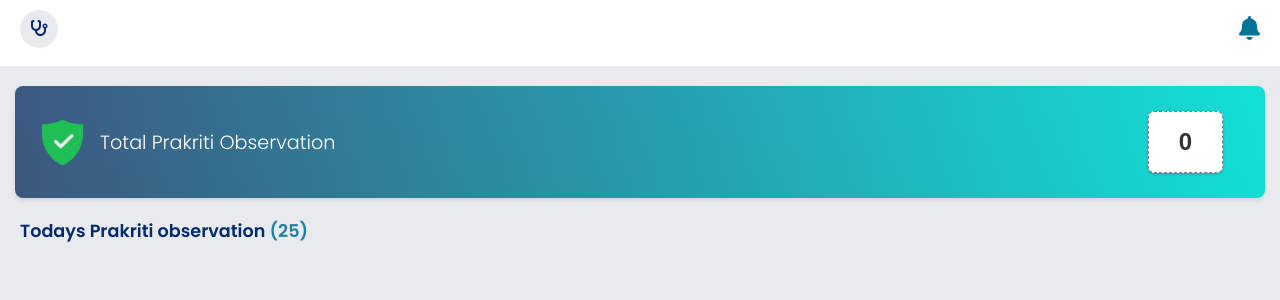
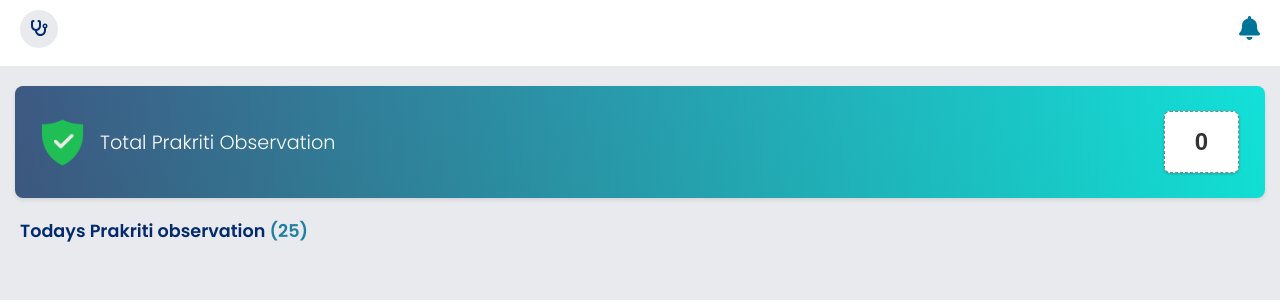
Before and after one commit to shashidhar275/Prakruti_Parikshan, a React (Vite) app in the folder my-app/: page /dashboard in a window 1280 px wide. Shown: the top 300 px of the page. Built offline with nearby package versions, Linux system fonts and the light colour scheme.

Commit message:
Eighth commit.

```diff
--- a/my-app/src/components/Dashboard.jsx
+++ b/my-app/src/components/Dashboard.jsx
@@ -227,7 +227,7 @@ const Dashboard = ({ userName }) => {
               fontSize: "1.5rem",
               fontWeight: "700",
               padding: "16px 30px",
-              marginRight: "22px"
+              marginRight: "6px"
             }}
           >
             {totalMembers}
```
